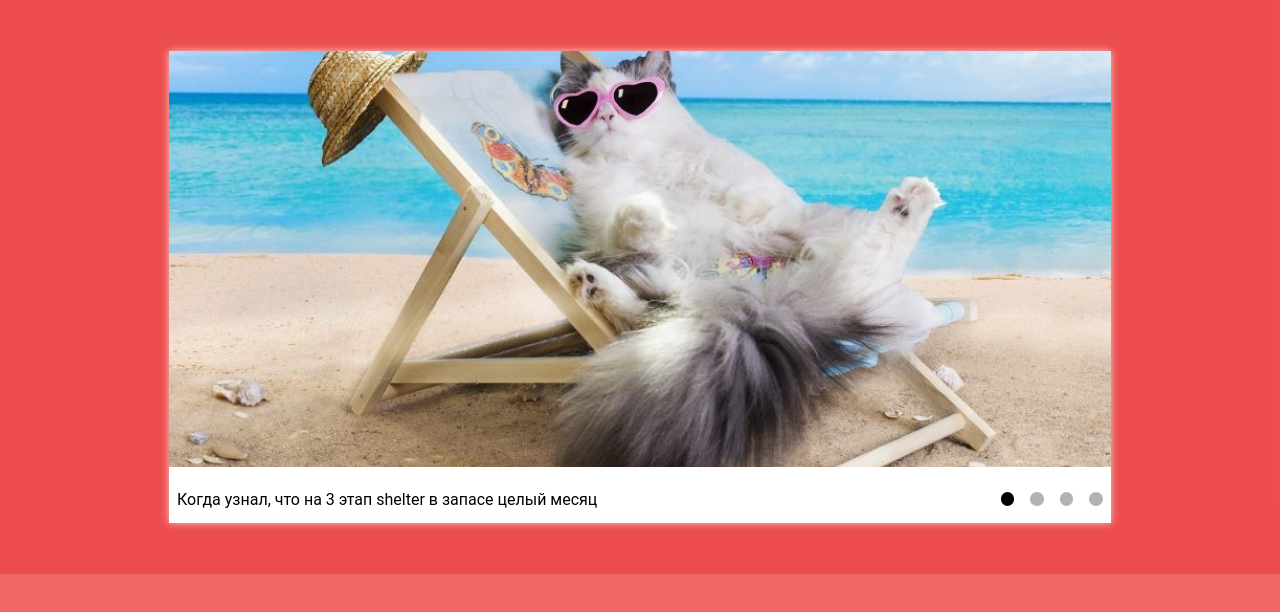
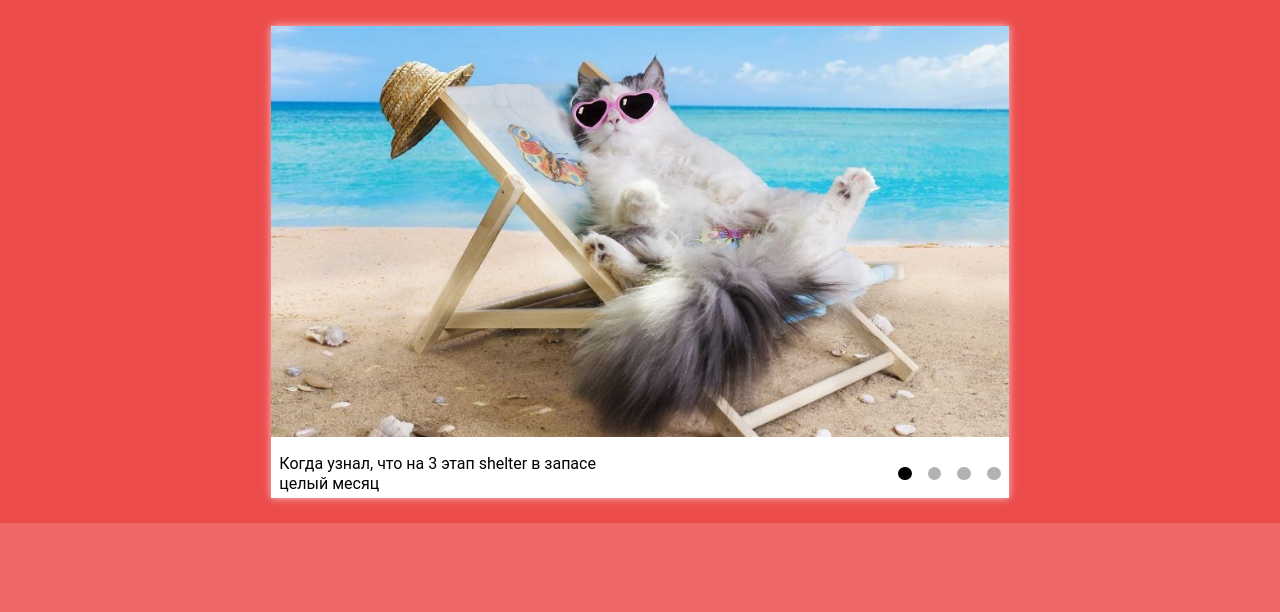
Before and after one commit to kate-rin-a/cssMemeSlider, a plain HTML site: page cssMemeSlider/index.html in a window 1280 px wide. Drawn offline with Linux system fonts and the light colour scheme.

Commit message:
refactor: update styles for img (Sun, Sep15, 2024 6:34:05 PM)

```diff
--- a/cssMemeSlider/style.css
+++ b/cssMemeSlider/style.css
@@ -28,7 +28,7 @@ body {
 
 .main__wrapper {
   height: 100%;
-  padding: 4%;
+  padding: 2% 14%;
   display: flex;
   justify-content: center;
   align-items: center;
@@ -65,8 +65,8 @@ body {
 
 .slide img {
   max-width: 100%;
-  height: 26rem;
-  object-fit: cover;
+  /* height: 26rem; */
+  object-fit: contain;
   overflow: hidden;
 }
 
```
